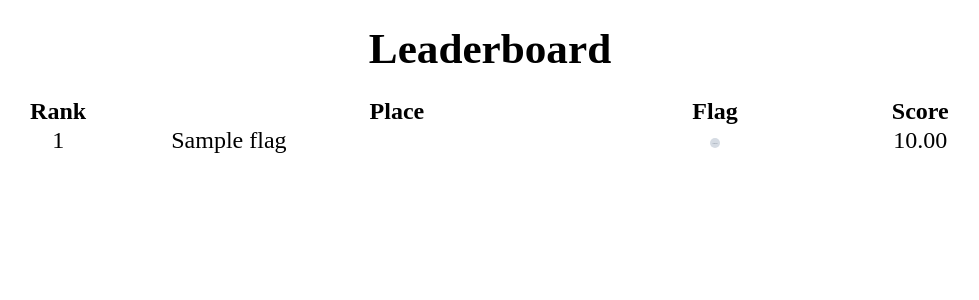
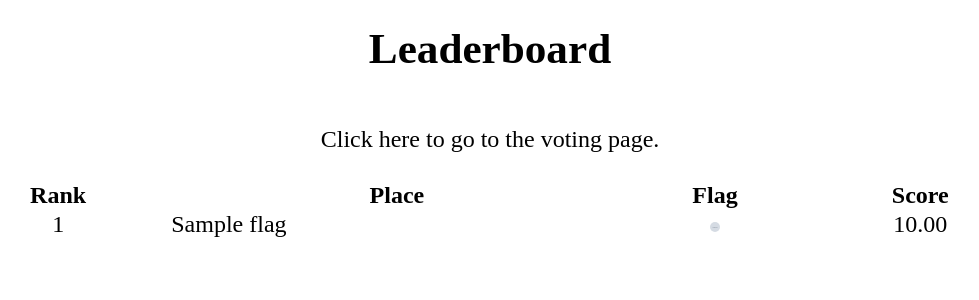
Before and after one commit to damiensnyder/damiens-site-3, a Django app: page /flags/leaderboard/ in a window 1280 px wide. Shown: the part 55-355 px from the top of the page, without its empty margins (150-1129 px from the left). Run offline with Django 3.2, Linux system fonts and the light colour scheme; tables that the repository leaves empty hold one stand-in row (values such as "Sample post"); grey boxes marked "Sample" are stand-in pictures; parts of the project's set-up code (start-up, migrations or seed data) failed here and were passed over.

Commit message:
add link back to voting page in leaderboards

```diff
--- a/flags/templates/flags/leaderboard.html
+++ b/flags/templates/flags/leaderboard.html
@@ -12,6 +12,9 @@
 {% block main %}
 {% load static %}
 <link rel="stylesheet" href="{% static 'flags.css' %}">
+<div class="center">
+    <p>Click <a href="{% url 'flags:vote' %}">here</a> to go to the voting page.</p>
+</div>
 <div class="table-outer">
   <table>
     <thead>
```
